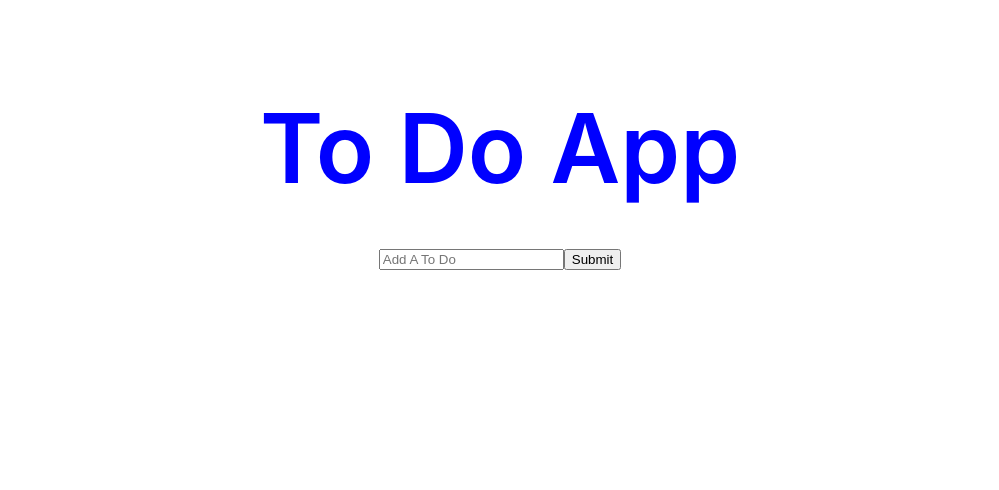
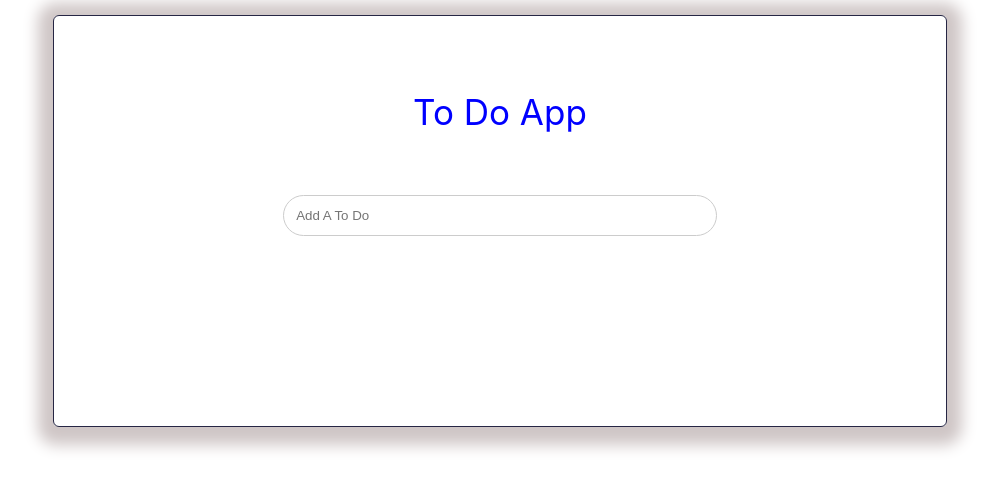
Before and after one commit to RitobrotoMukherjee/react-to-do, a React (Create React App) app: page / in a window 1280 px wide. Shown: the top 490 px of the page, without its empty margins (140-1139 px from the left). Built offline with nearby package versions, Linux system fonts and the light colour scheme.

Commit message:
Add basic styles to the todo main section

```diff
--- a/src/App.css
+++ b/src/App.css
@@ -7,10 +7,81 @@
   pointer-events: none;
 }
 
+.Todo-main {
+  display: flex;
+  flex-direction: column;
+  align-items: center;
+  margin: 15px auto;
+  min-height: 350px;
+  width: 65%;
+  padding: 30px;
+  border: 1px solid rgb(1, 1, 36, 0.85);
+  border-radius: 6px;
+  box-shadow: 0 3px 15px 15px #cfc6c6;
+}
+
+.Add-to-do-form {
+  display: flex;
+  justify-content: center;
+  width: 70%;
+  padding: 18px;
+  margin: 9px auto;
+}
+
+.Form-control {
+  width: 70%;
+  border: 1px solid #ccc;
+  border-radius: 6px;
+  padding: 9px;
+  margin: 3px auto;
+}
+
+.Add-to-do-input {
+  padding: 12px;
+  border-radius: 21px;
+}
+
+.Todo-list {
+  display: flex;
+  flex-direction: column;
+  align-items: center;
+  width: 70%;
+}
+
+.List-item {
+  width: 75%;
+  padding: 3px;
+  margin: 1px auto;
+}
+
+.List-item-checkbox {
+  -webkit-appearance: none;
+  -moz-appearance: none;
+  appearance: none;
+  width: 12px;
+  height: 21px;
+  background-color: rgb(15, 228, 15);
+  border: 1px solid #ccc;
+  border-radius: 60px;
+}
+
+.List-item-checkbox:checked {
+  background-color: rgb(244, 115, 98);
+}
+
+.Flex-1 {
+  flex: 1 1 6px;
+  margin: 6px;
+}
+
+.Flex-2 {
+  flex: 1 1 70%;
+}
+
 .Pen-through {
   font-style: italic;
   color: #595959;
-  opacity: 0.4;
+  opacity: 0.75;
   text-decoration: line-through;
   pointer-events: none;
 }
--- a/src/components/AddTodo.js
+++ b/src/components/AddTodo.js
@@ -35,8 +35,7 @@ class InputTodo extends React.Component {
     const { title } = this.state;
     return (
       <form className="Add-to-do-form" onSubmit={this.handleSubmit}>
-        <input className="Form-control" name="title" value={title} onChange={this.handleInputChange} placeholder="Add A To Do" />
-        <button className="Btn Submit-btn" type="submit">Submit</button>
+        <input className="Form-control Add-to-do-input" name="title" value={title} onChange={this.handleInputChange} placeholder="Add A To Do" />
       </form>
     );
   }
--- a/src/components/Header.js
+++ b/src/components/Header.js
@@ -9,7 +9,7 @@ const Header = (props) => {
   };
 
   const h1Style = {
-    fontSize: '6rem', fontWeight: '600', marginBottom: '2rem', lineHeight: '1em', color: 'blue', textAlign: 'center',
+    fontSize: '35px', fontWeight: '400', marginBottom: '15px', lineHeight: '1em', color: 'blue', textAlign: 'center',
   };
 
   return (
--- a/src/components/TodoList.js
+++ b/src/components/TodoList.js
@@ -39,7 +39,7 @@ const TodoList = () => {
   };
 
   return (
-    <>
+    <div className="Todo-main">
       <Header heading="To Do App" />
       <AddInput addTodo={addTodoItem} />
       <ul className="Todo-list">
@@ -53,7 +53,7 @@ const TodoList = () => {
           />
         ))}
       </ul>
-    </>
+    </div>
   );
 };
 
--- a/src/components/TodoListItem.js
+++ b/src/components/TodoListItem.js
@@ -13,8 +13,10 @@ const TodoListItem = (props) => {
   const [desc, setDesc] = useState(title);
 
   const ListStyle = {
-    listStleType: 'none', display: 'flex', flexWrap: 'wrap',
+    listStleType: 'none', display: 'flex', flexWrap: 'wrap', justifyContent: 'center', alignItem: 'center',
   };
+
+  const fixedClassNames = 'Flex-2 Form-control';
 
   const handleEdit = (e) => {
     const { value } = e.target;
@@ -33,10 +35,10 @@ const TodoListItem = (props) => {
   };
 
   return (
-    <li style={ListStyle}>
-      <input className="List-item List-item-checkbox" type="checkbox" checked={checked} onChange={handleCompletedChange} />
-      <input className={checked ? 'List-item Input-item Pen-through' : 'List-item Input-item'} type="text" value={desc} onChange={handleEdit} />
-      <button type="button" onClick={handleDeleted}>
+    <li className="List-item" style={ListStyle}>
+      <input className="List-item-checkbox Flex-1" type="checkbox" checked={checked} onChange={handleCompletedChange} />
+      <input className={checked ? `${fixedClassNames} Pen-through` : `${fixedClassNames}`} type="text" value={desc} onChange={handleEdit} />
+      <button className="Delete-button Flex-1" type="button" onClick={handleDeleted}>
         <i className="fas fa-trash-alt delete-task" />
       </button>
 
```
